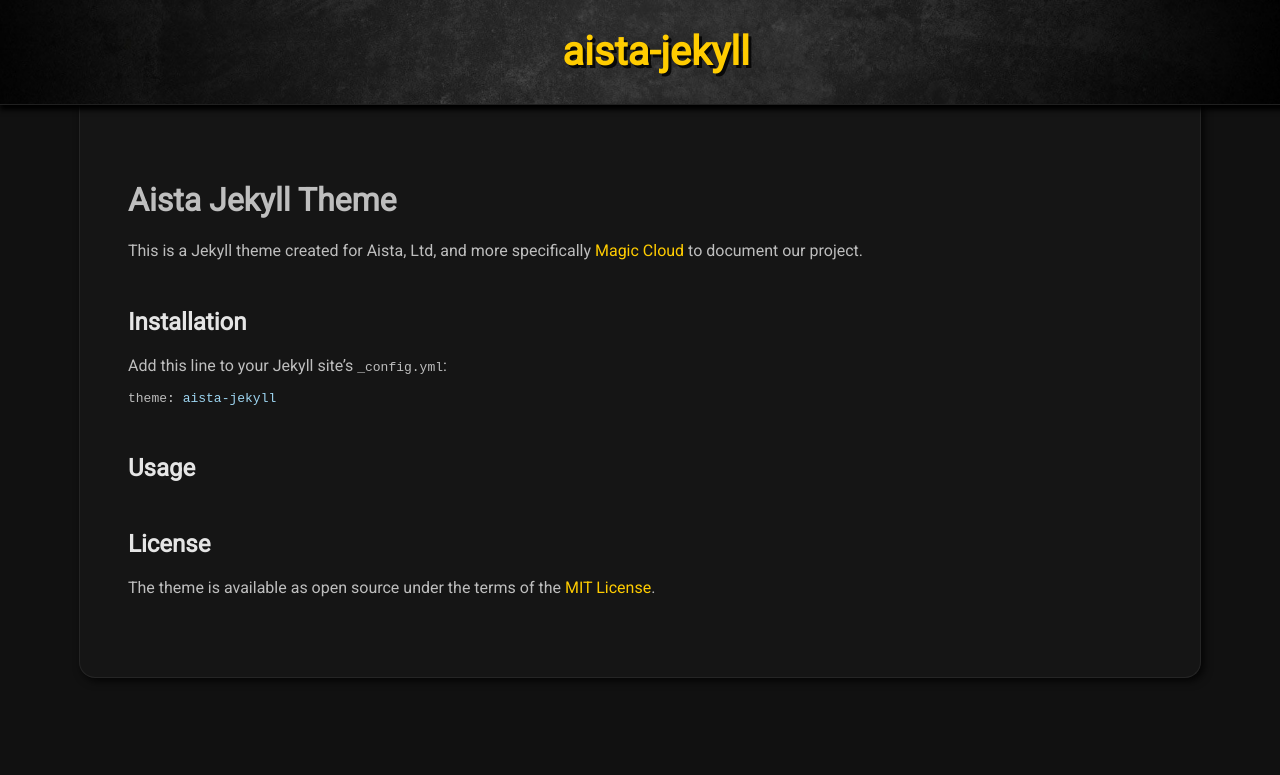
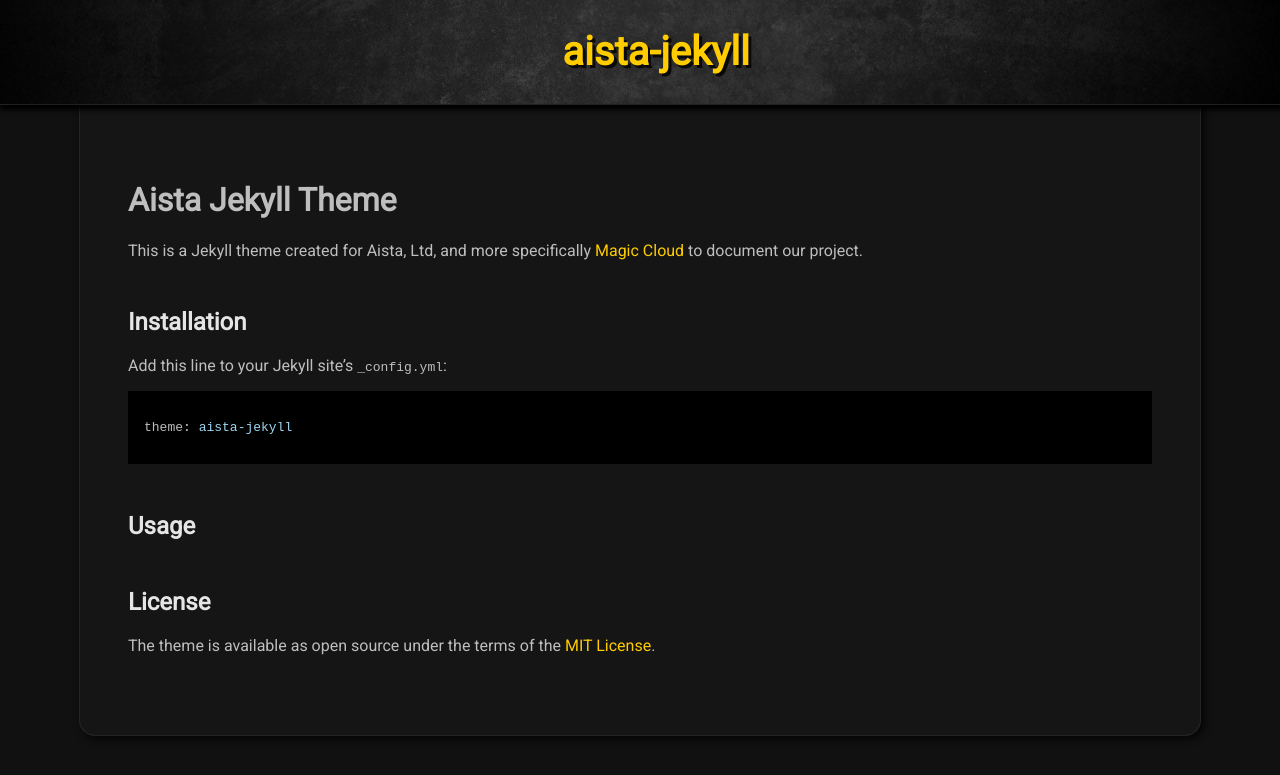
Before and after one commit to polterguy/aista-jekyll, a Jekyll site: the page built from README.md, in a window 1280 px wide. Shown: the top 775 px of the page. Built offline with Jekyll 4.4.1, drawn with Linux system fonts in a browser that asks for light colours; our own code applies the rules of GitHub Pages for plain Markdown files.

Commit message:
Update style.css

```diff
--- a/assets/style.css
+++ b/assets/style.css
@@ -86,6 +86,10 @@ h2, h3, h4, h5, h6 {
   margin-bottom: -2rem;
 }
 
+.highlight {
+  background-color: #000;
+  padding:.5rem;
+}
 
 .highlight .hll { background-color: #404040 }
 .highlight  { color: #d0d0d0 }
```
